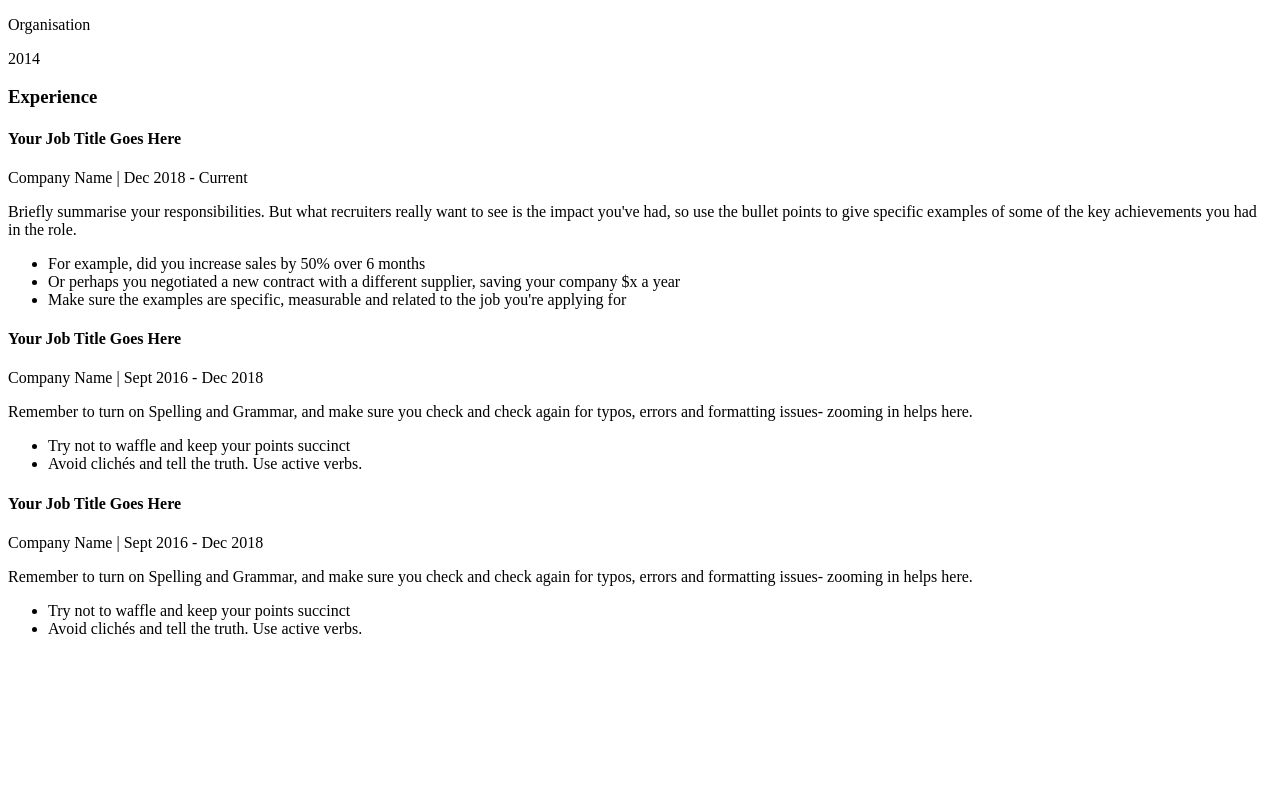
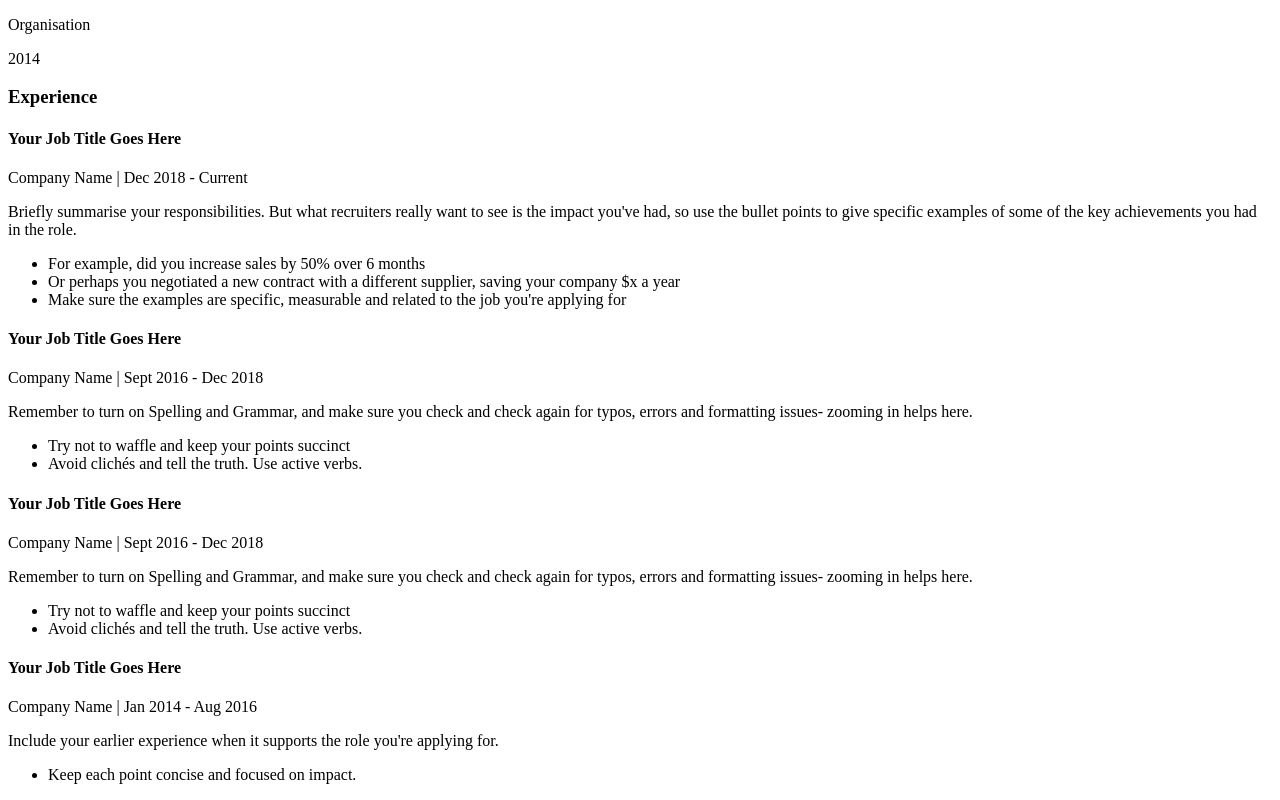
Before and after one commit to JonathanDn/cv-editor-online, a React (Vite) app: page / in a window 1280 px wide. Shown: the part 998-1798 px from the top of the page. Before the commit the page ends 1652 px from the top, so only its background shows below. Built offline with nearby package versions, Linux system fonts and the light colour scheme; the HTML template or start-up script is replaced by a standard one.

Commit message:
Add fourth experience entry to CV template

```diff
--- a/src/App.jsx
+++ b/src/App.jsx
@@ -196,6 +196,15 @@ function App() {
                     <li>Avoid clichés and tell the truth. Use active verbs.</li>
                   </ul>
                 </div>
+
+                <div className="job">
+                  <h4>Your Job Title Goes Here</h4>
+                  <p className="job-meta">Company Name | Jan 2014 - Aug 2016</p>
+                  <p>Include your earlier experience when it supports the role you're applying for.</p>
+                  <ul>
+                    <li>Keep each point concise and focused on impact.</li>
+                  </ul>
+                </div>
               </section>
             </section>
           </section>
```
Also changed, not shown: 1 other file (tests, documents, lock files or other folders).
